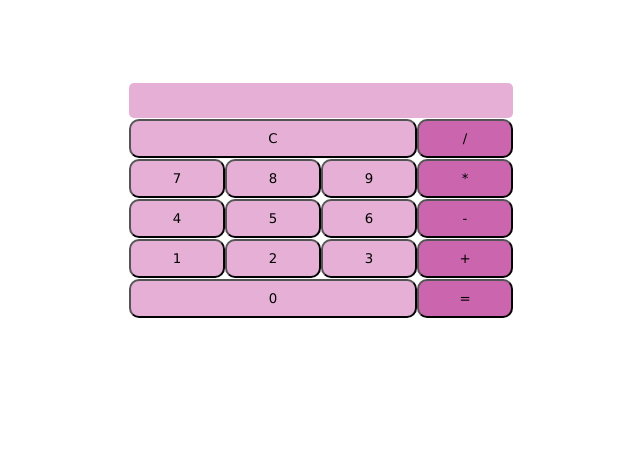
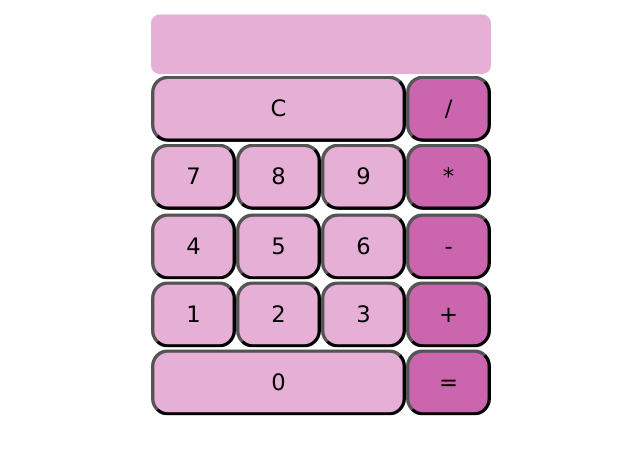
Before and after one commit to axes-musty/calculator, a React (Create React App) app: page / in a window 1280 px wide. Shown: the top 454 px of the page, without its empty margins (319-959 px from the left). Built offline with nearby package versions, Linux system fonts and the light colour scheme.

Commit message:
CSS updates

```diff
--- a/src/App.css
+++ b/src/App.css
@@ -74,13 +74,19 @@
   height: 100%;
 }
 
-.container {
+.calculator{
   display: flex; /* or inline-flex */
   justify-content: center;
   flex-direction: column;
   margin-top: 100px;
   margin-left: 20%;
   margin-right: 20%;
-  height: 200px;
   gap: 0.5%;
+  min-width: 400px;
+  transform: scale(1.7);
 }
+
+.container {
+  display: flex;
+  justify-content: center;
+}
--- a/src/App.js
+++ b/src/App.js
@@ -10,6 +10,7 @@ const App = () => {
   return(
     <AppProvider>
         <div className='container'>
+            <div className='calculator'>
                 <div className='rowCommandLine'>
                     <div className='resultbox'>
                         <CommandLine />
@@ -42,6 +43,8 @@ const App = () => {
                     <CalcButton classO='btn_marginal'/>
                 </div>
             </div>
+        </div>
+
     </AppProvider>
   )
 }
```
Lines whose indentation alone changed are shown as unchanged.
